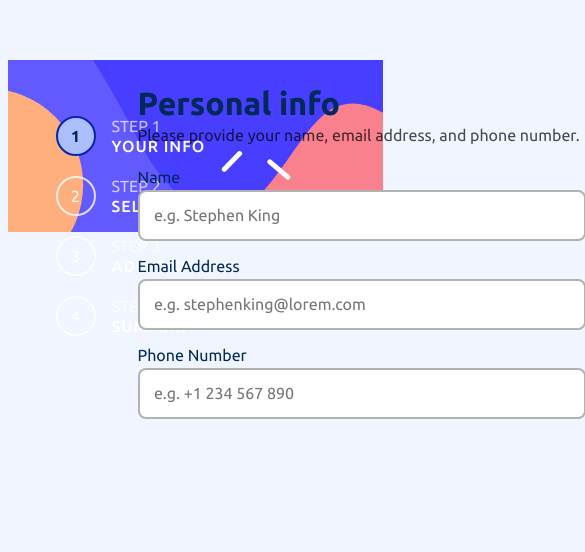
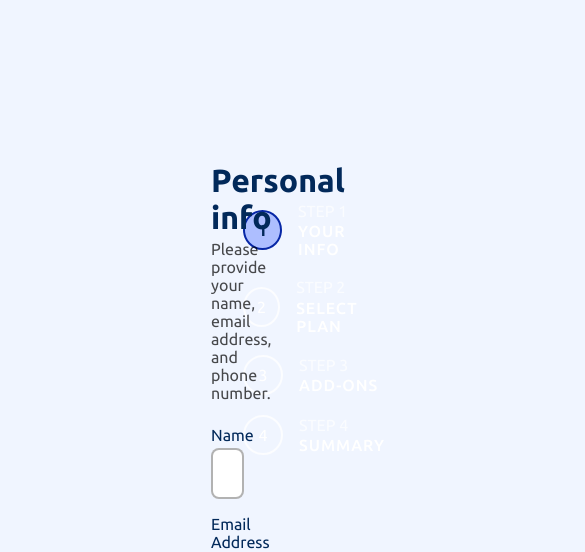
Before and after one commit to juliabush/react-multi-step-form, a React (Vite) app: page / in a window 390 px wide. Shown: the part 276-828 px from the top of the page, 585 px wide, since content can reach past the window. Built offline with nearby package versions, Linux system fonts and the light colour scheme.

Commit message:
Mobile spacing of text and attempts to style

```diff
--- a/src/App.css
+++ b/src/App.css
@@ -288,9 +288,23 @@ hr {
 @media (min-width: 320px) and (max-width: 600px) {
   .container {
     background-color: red;
-    width: 80%;
+    width: 100%;
   }
   .desktop-image {
     display: none;
   }
+  .mobile-image {
+    width: 100%;
+    object-fit: cover;
+  }
+  .container-text {
+    display: flex;
+    flex-direction: column;
+    width: 80%;
+    color: black;
+    position: absolute;
+    padding: 1rem;
+    left: 0;
+    top: 0;
+  }
 }
--- a/src/App.tsx
+++ b/src/App.tsx
@@ -377,11 +377,12 @@ function App() {
         alt="Colourful Sidebar"
         className="desktop-image"
       />
-      <img
+      {/* <img
         src={bgSidebarMobile}
         alt="Colourful sidebar for mobile"
         className="mobile-image"
-      />
+      /> */}
+      {/* TRy and get this out of the container  */}
       <ul className="page-numbers" role="list">
         {[...Array(4)].map((_, index) => (
           <div key={index} className="row-flexbox-list">
```
